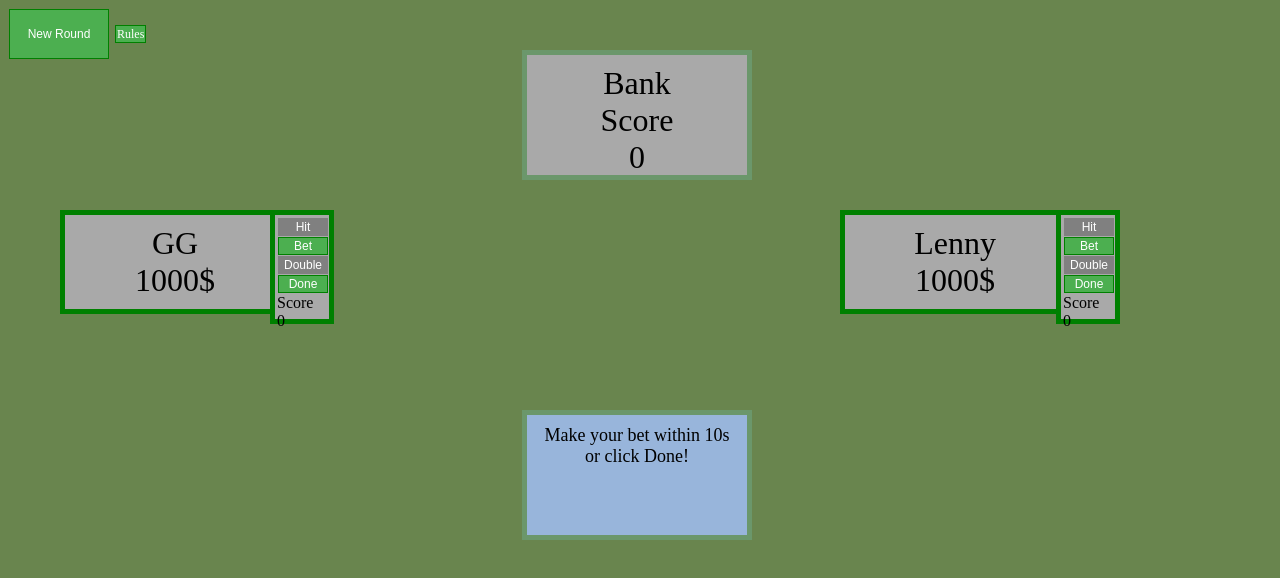
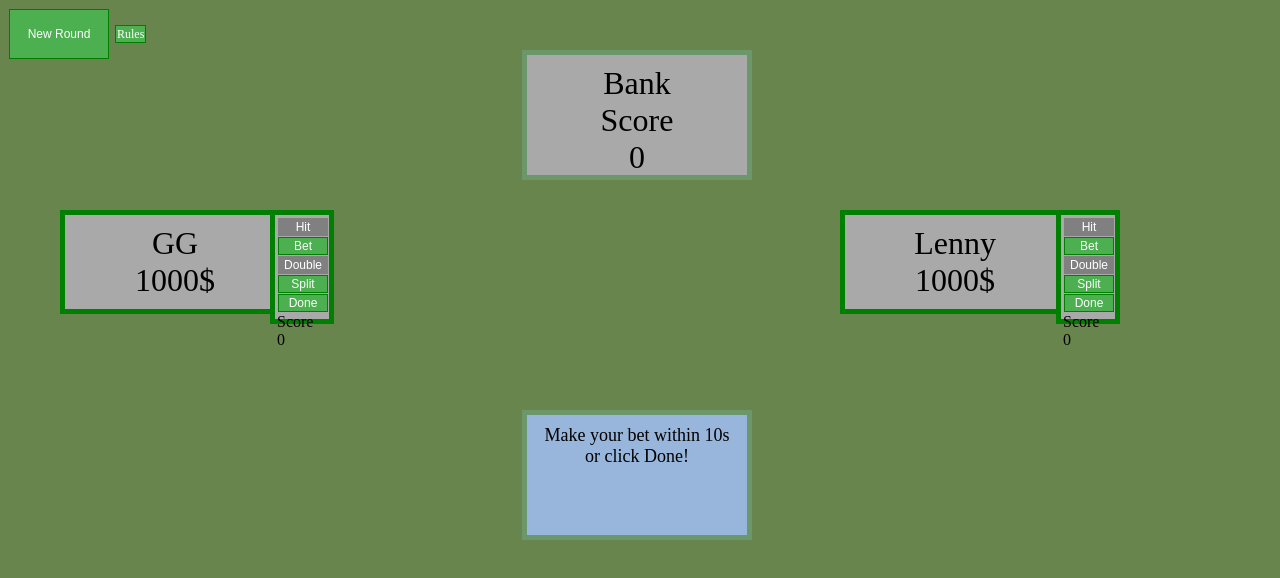
Before and after one commit to djfreeart81/blackJack, a website with bundled scripts: page index.html in a window 1280 px wide. Built offline with nearby package versions, Linux system fonts and the light colour scheme.

Commit message:
index.html: create split button

```diff
--- a/index.html
+++ b/index.html
@@ -35,6 +35,7 @@
         <button class="button-player new-card" id="player1-new-card">Hit</button>
         <button class="button-player bet" id="player1-bet">Bet</button>
         <button class="button-player double" id="player1-double">Double</button>
+        <button class="button-player split" id="player1-split">Split</button>
         <button class="button-player done" id="player1-done">Done</button>
         <div>Score</div>
         <div id="player1-score"></div>
@@ -49,6 +50,7 @@
         <button class="button-player new-card" id="player2-new-card">Hit</button>
         <button class="button-player bet" id="player2-bet">Bet</button>
         <button class="button-player double" id="player2-double">Double</button>
+        <button class="button-player split" id="player2-split">Split</button>
         <button class="button-player done" id="player2-done">Done</button>
         <div>Score</div>
         <div id="player2-score"></div>
```
